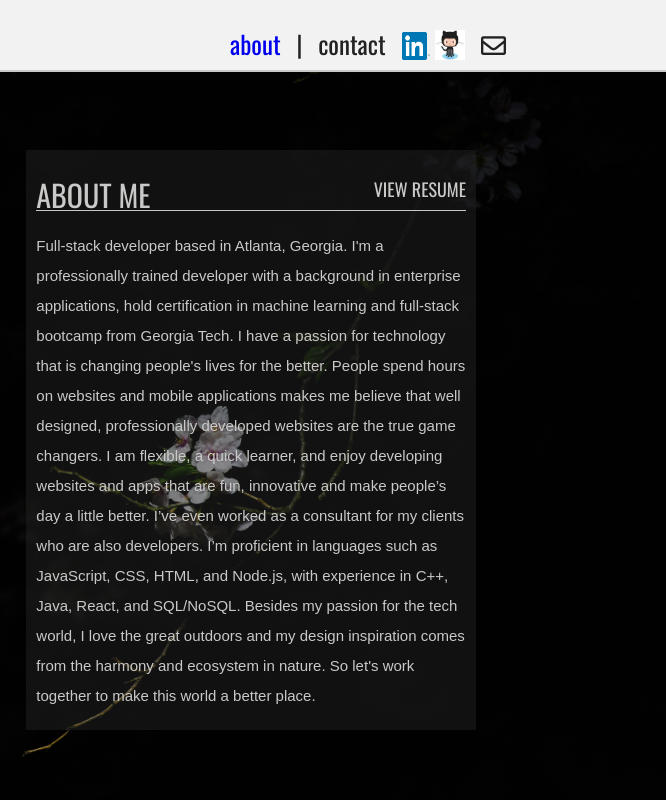
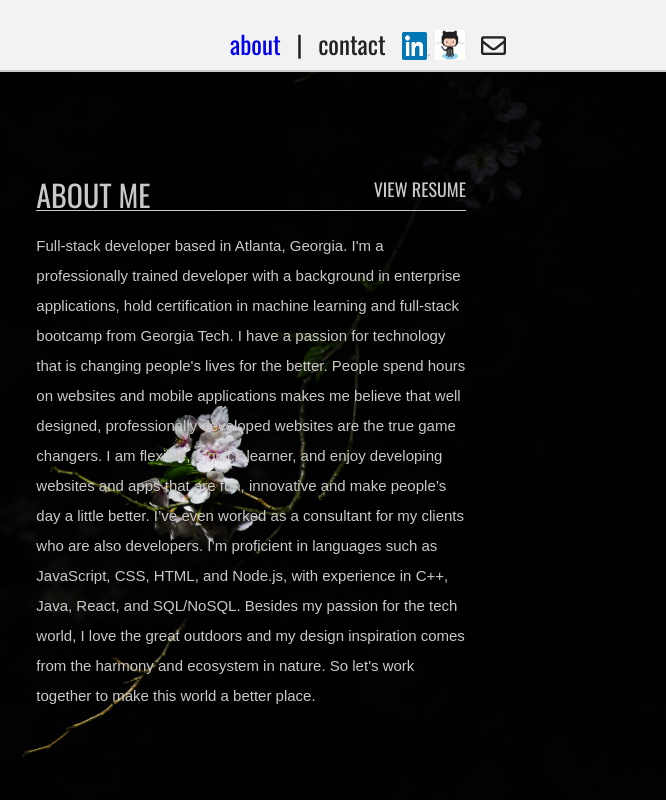
Before and after one commit to sabrina-li/Responsive-Portfolio, a plain HTML site: page about.html in a window 1280 px wide. Shown: the top 800 px of the page, 614-1280 px from the left. Drawn offline with nearby package versions, Linux system fonts and the light colour scheme.

Commit message:
remove after for mobile background

```diff
--- a/assets/css/style.css
+++ b/assets/css/style.css
@@ -1,7 +1,7 @@
 html,body {
     height: 100%;
-    min-height: 100%;
-    width: 100%;
+    /* min-height: 100%; */
+    /* width: 100%; */
     padding: 0;
     margin: 0;
     color: var(--lighter-white);
@@ -169,18 +169,17 @@ main{
     z-index: 1;
 }
 
-/* opacity background to make text show */
+/* opacity background to make text show
 .aboutright:after{
     content: "";
     position: absolute;
     top: -10px;
-    left: -10px;
-    bottom: -10px;
-    right: -10px;
+    left: 0px;
+    right: 0px;
     z-index: -1;
     background: #222222;
     opacity: 0.5;
-}
+} */
 
 
 #seperator{
```
